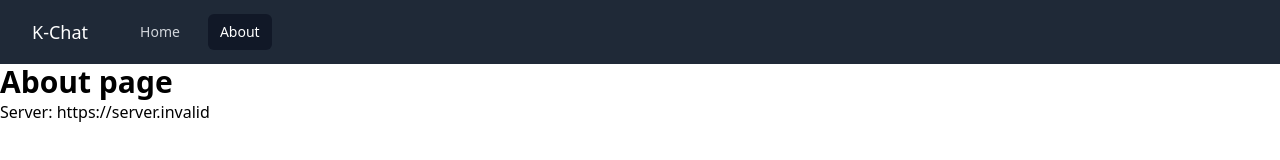
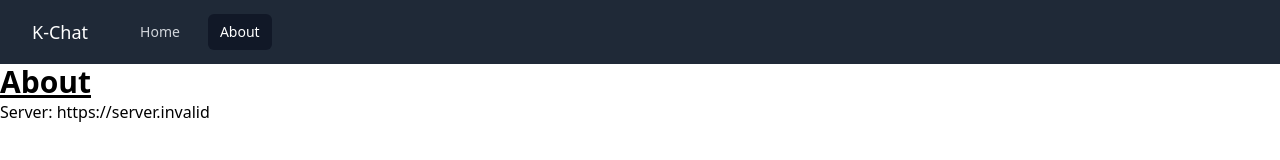
Before and after one commit to andriy-f/webchat, a Gatsby site in the folder client/: page /about in a window 1280 px wide. Built offline with nearby package versions, Linux system fonts and the light colour scheme; Gatsby itself is replaced by a stand-in of ours; no server answers.

Commit message:
move page heading to layout

```diff
--- a/client/src/layout.tsx
+++ b/client/src/layout.tsx
@@ -1,9 +1,10 @@
 import * as React from 'react'
-import { Link } from 'gatsby'
+
 import NavLink from './features/navigation/NavLink'
 
-const Layout: React.FC<React.PropsWithChildren> = ({ children }) => {
-  return (<div
+const Layout: React.FC<React.PropsWithChildren<{ pageTitle: string }>> = ({ pageTitle, children }) => {
+  return (
+      <div
         className='container mx-auto'>
         <nav className='bg-gray-800'>
           <div className='mx-auto max-w-7xl px-4 sm:px-6 lg:px-8'>
@@ -23,11 +24,15 @@ const Layout: React.FC<React.PropsWithChildren> = ({ children }) => {
           </div>
         </nav>
         <header>
+          <h1 className="text-3xl font-bold underline">
+            {pageTitle}
+          </h1>
         </header>
         <main>
           {children}
         </main>
-  </div>)
+      </div>
+  )
 }
 
 export default Layout
--- a/client/src/pages/about.tsx
+++ b/client/src/pages/about.tsx
@@ -4,12 +4,11 @@ import type { HeadFC, PageProps } from 'gatsby'
 import Layout from '../layout'
 import { serverUrl } from '../config'
 
+const pageTitle = 'About'
+
 const IndexPage: React.FC<PageProps> = () => {
   return (
-    <Layout>
-      <h1 className="text-3xl font-bold">
-        About page
-      </h1>
+    <Layout pageTitle='About'>
       <div>
         Server: {serverUrl}
       </div>
@@ -19,4 +18,4 @@ const IndexPage: React.FC<PageProps> = () => {
 
 export default IndexPage
 
-export const Head: HeadFC = () => <title>About Page</title>
+export const Head: HeadFC = () => <title>{pageTitle}</title>
--- a/client/src/pages/index.tsx
+++ b/client/src/pages/index.tsx
@@ -4,12 +4,11 @@ import type { HeadFC, PageProps } from 'gatsby'
 import Layout from '../layout'
 import Chat from '../features/chat/Chat'
 
+const pageTitle = 'Home'
+
 const IndexPage: React.FC<PageProps> = () => {
   return (
-    <Layout>
-      <h1 className="text-3xl font-bold underline">
-        Main page
-      </h1>
+    <Layout pageTitle={pageTitle}>
       <Chat />
     </Layout>
   )
@@ -17,4 +16,4 @@ const IndexPage: React.FC<PageProps> = () => {
 
 export default IndexPage
 
-export const Head: HeadFC = () => <title>Home Page</title>
+export const Head: HeadFC = () => <title>{pageTitle}</title>
```
Lines whose indentation alone changed are shown as unchanged.
